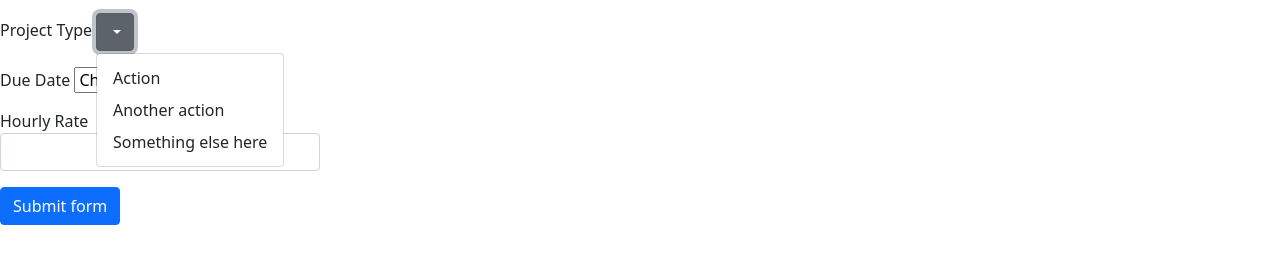
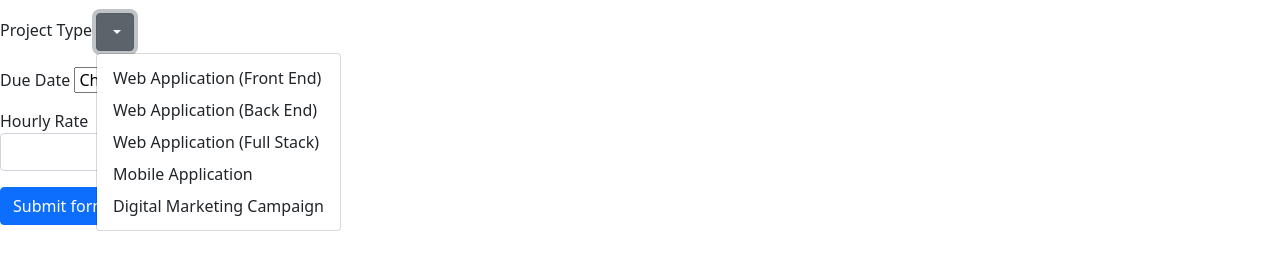
Before and after one commit to plotinusspascual/project-tracker, a plain HTML site: page index.html in a window 1280 px wide. Both pictures are taken after a click on the button 115 px from the left and 338 px from the top of the page. Shown: the part 307-576 px from the top of the page. Drawn offline with nearby package versions, Linux system fonts and the light colour scheme.

Commit message:
Updated the html file.

```diff
--- a/index.html
+++ b/index.html
@@ -36,9 +36,11 @@
 
           </button>
           <ul class="dropdown-menu" aria-labelledby="dropdownMenuButton1">
-            <li><a class="dropdown-item" href="#">Action</a></li>
-            <li><a class="dropdown-item" href="#">Another action</a></li>
-            <li><a class="dropdown-item" href="#">Something else here</a></li>
+            <li><a class="dropdown-item" href="#">Web Application (Front End)</a></li>
+            <li><a class="dropdown-item" href="#">Web Application (Back End)</a></li>
+            <li><a class="dropdown-item" href="#">Web Application (Full Stack)</a></li>
+            <li><a class="dropdown-item" href="#">Mobile Application</a></li>
+            <li><a class="dropdown-item" href="#">Digital Marketing Campaign</a></li>
           </ul>
       </div>
     </div>
```
